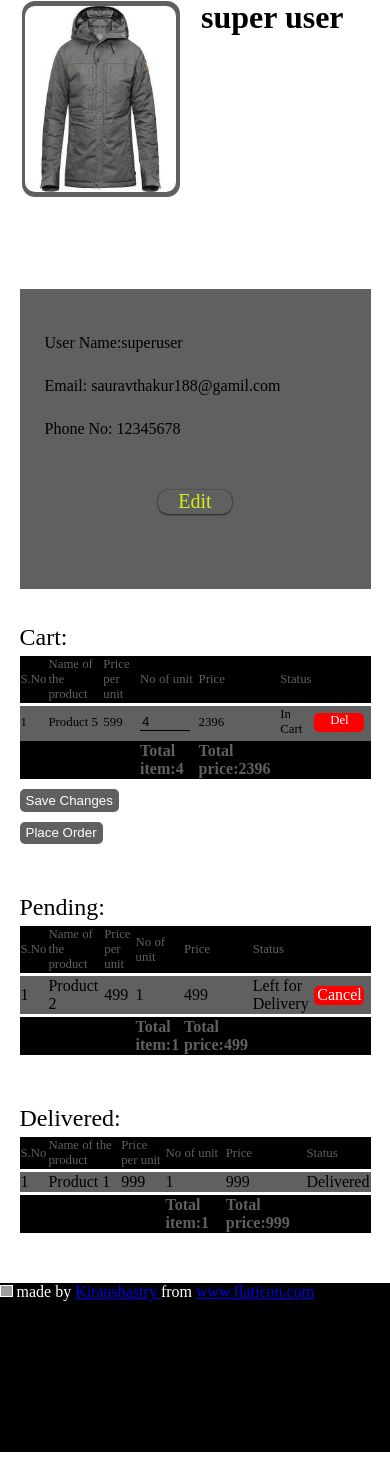
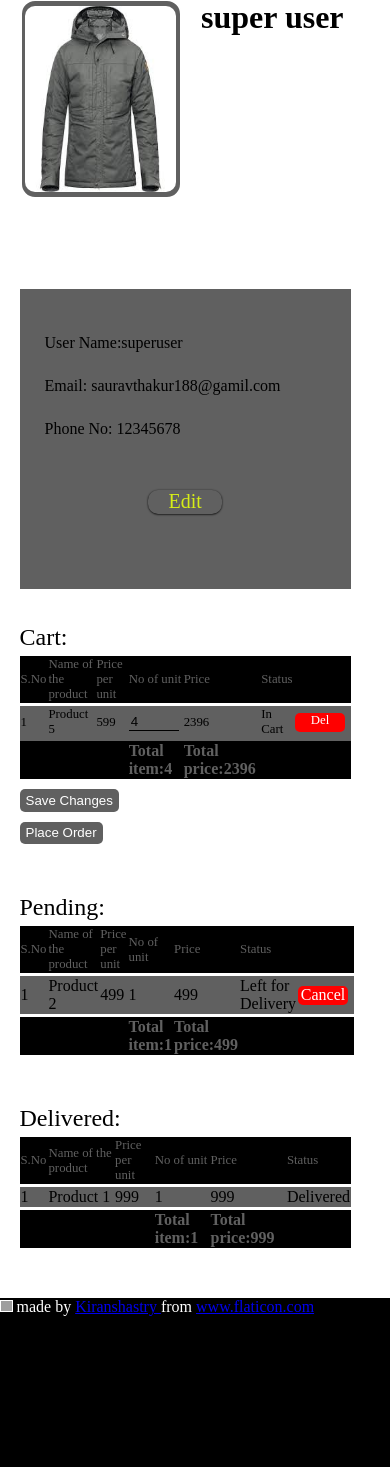
Before and after one commit to saurav188/django-shop-project, a Django app: page /user/user_info/ in a window 390 px wide. Shown: the part 101-1568 px from the top of the page. Run offline with Django 3.2, Linux system fonts and the light colour scheme; a user stored in the database is signed in; data comes from the database, SQL or seed files in the repository; both versions use the stored data as it was after the commit; grey boxes are pictures that could not be loaded.

Commit message:
Resolving error of not being able to upload profile picture.

```diff
--- a/shop/static/css/user-info.css
+++ b/shop/static/css/user-info.css
@@ -655,20 +655,20 @@ footer img {
   }
   .user-info .descrip {
     height: 300px;
-    width: 90vw;
+    width: 85vw;
     margin-top: 30vh;
   }
   .user-info .descrip .edit-info-btn {
     margin: 0px auto 0px auto;
   }
   .cart-products table {
-    width: 90vw;
+    width: 85vw;
   }
   .cart-products table .cart-item .item-quantity input[type='number'] {
     width: 50px;
   }
   .pending-items table, .delivered-items table {
-    width: 90vw;
+    width: 85vw;
   }
   .pending-items table .title-row th, .delivered-items table .title-row th, .cart-products table .title-row th {
     font-weight: lighter;
--- a/shop/static/css/user-info.scss
+++ b/shop/static/css/user-info.scss
@@ -324,7 +324,7 @@
         }
         .descrip{
             height: 300px;
-            width: 90vw;
+            width:85vw;
             margin-top: 30vh;
             .edit-info-btn{
                 margin: 0px auto 0px auto;
@@ -334,7 +334,7 @@
 
     .cart-products{
         table{
-            width: 90vw;
+            width: 85vw;
 
             .cart-item{
                 .item-quantity{
@@ -347,7 +347,7 @@
     }
     .pending-items,.delivered-items{
         table{
-            width: 90vw;
+            width: 85vw;
         }
     }
     .pending-items,.delivered-items,.cart-products{
--- a/shop/user/views.py
+++ b/shop/user/views.py
@@ -89,7 +89,7 @@ def user_info(request):
 def edituserinfo(request):
     if request.user.is_authenticated:
         if request.method=="POST":
-            form=user_info_edit(request.POST,instance=request.user)
+            form=user_info_edit(request.POST,request.FILES or None,instance=request.user)
             if form.is_valid():
                 form.save()
                 form=user_info_edit(instance=request.user)
```
Also changed, not shown: shop/db.sqlite3, shop/media/img/user_profile_picture/jacket.jpg (added), 1 other file.
